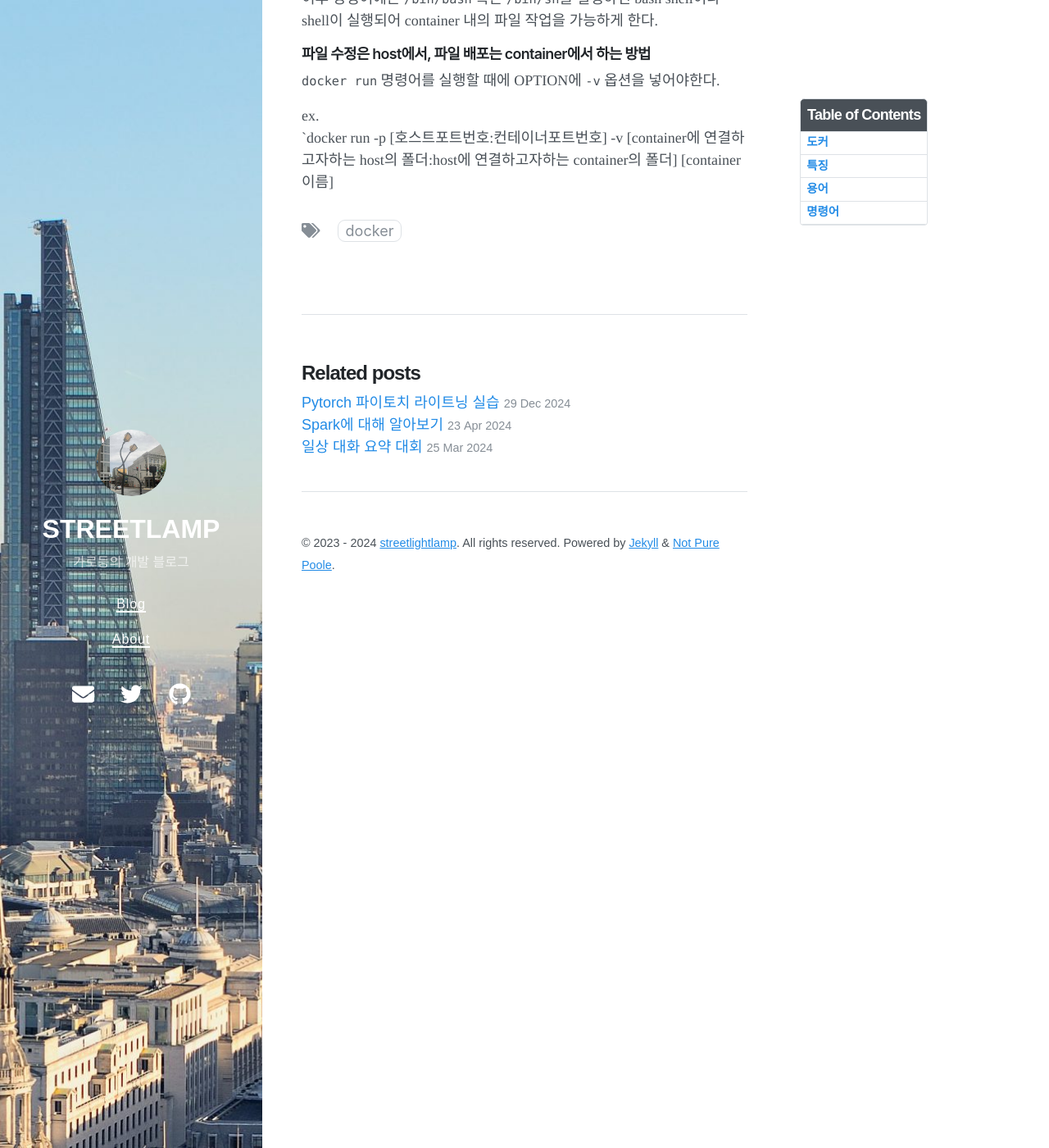
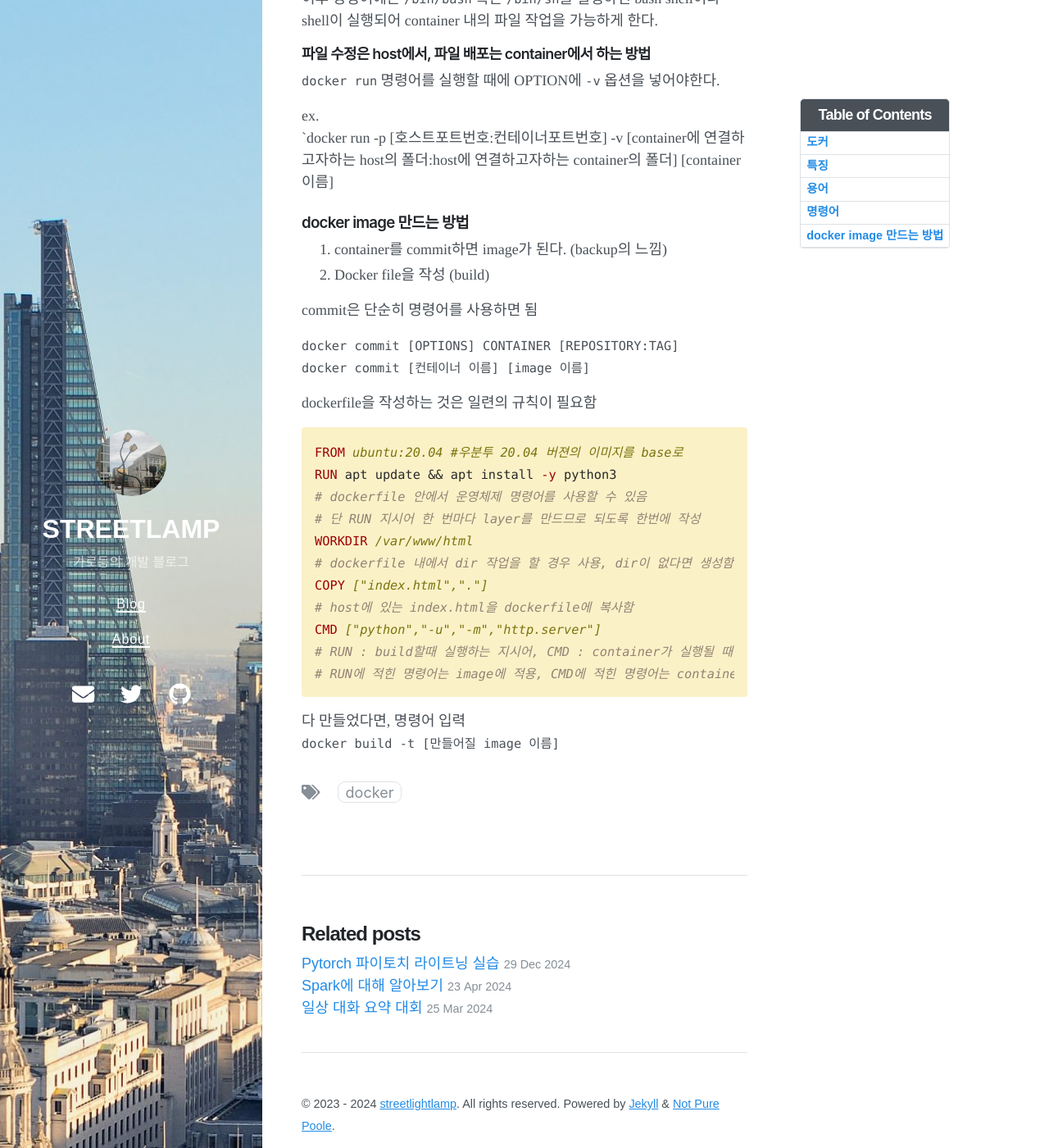
Before and after one commit to streetlamplee/streetlamplee.github.io, a Jekyll site: the page built from _posts/2024-04-23-Docker.md, in a window 1280 px wide and 1400 px high, scrolled down 1591 px. Shown: the whole window at 82% size. Built offline with Jekyll 4.4.1, drawn with Linux system fonts in a browser that asks for light colours; nearby versions of some CDN libraries.

Commit message:
update docker

````diff
--- a/_posts/2024-04-23-Docker.md
+++ b/_posts/2024-04-23-Docker.md
@@ -62,3 +62,32 @@ container 내의 코드를 실행하는 명령어<br>
 
 ex.<br>
 `docker run -p [호스트포트번호:컨테이너포트번호] -v [container에 연결하고자하는 host의 폴더:host에 연결하고자하는 container의 폴더] [container 이름]
+
+### docker image 만드는 방법
+
+1. container를 commit하면 image가 된다. (backup의 느낌)
+2. Docker file을 작성 (build)
+
+commit은 단순히 명령어를 사용하면 됨
+
+`docker commit [OPTIONS] CONTAINER [REPOSITORY:TAG]`<br>
+`docker commit [컨테이너 이름] [image 이름]`
+
+dockerfile을 작성하는 것은 일련의 규칙이 필요함
+
+```dockerfile
+FROM ubuntu:20.04 #우분투 20.04 버젼의 이미지를 base로
+RUN apt update && apt install -y python3
+# dockerfile 안에서 운영체제 명령어를 사용할 수 있음
+# 단 RUN 지시어 한 번마다 layer를 만드므로 되도록 한번에 작성
+WORKDIR /var/www/html
+# dockerfile 내에서 dir 작업을 할 경우 사용, dir이 없다면 생성함
+COPY ["index.html","."]
+# host에 있는 index.html을 dockerfile에 복사함
+CMD ["python","-u","-m","http.server"]
+# RUN : build할때 실행하는 지시어, CMD : container가 실행될 때 실행
+# RUN에 적힌 명령어는 image에 적용, CMD에 적힌 명령어는 container에 적용
+```
+
+다 만들었다면, 명령어 입력<br>
+`docker build -t [만들어질 image 이름]`
````
